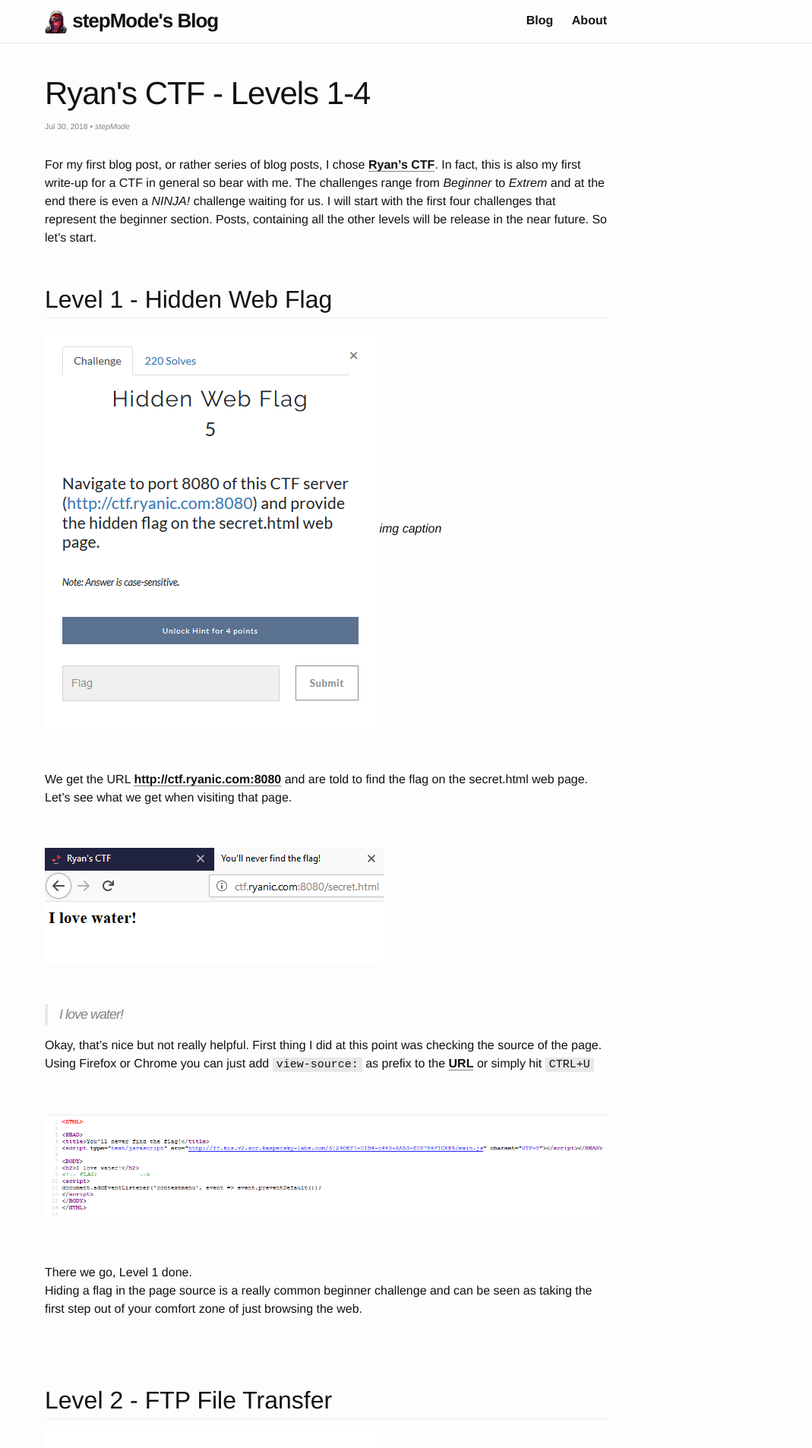
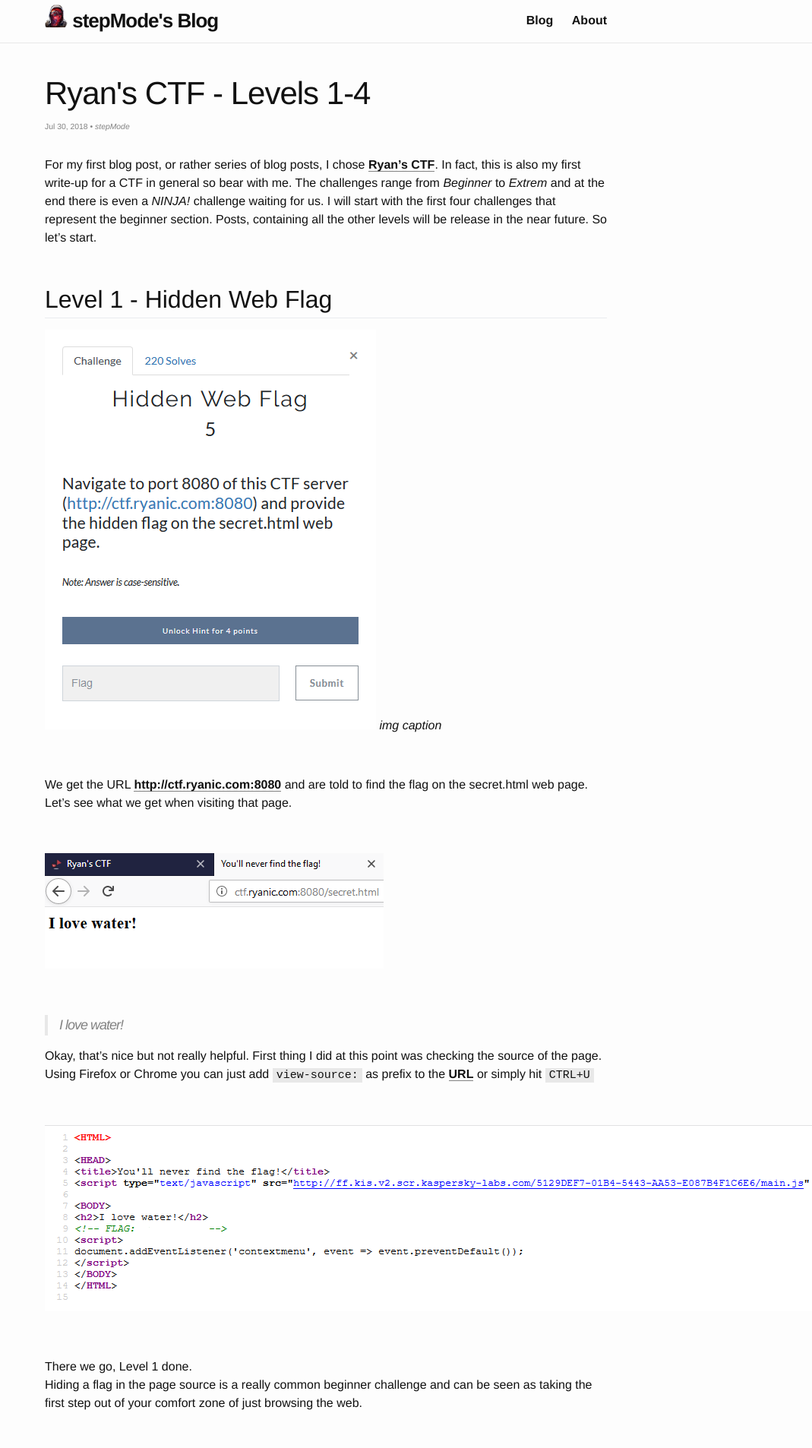
Before and after one commit to stepMode/stepmode.github.io, a Jekyll site: the page built from _posts/2018-07-30-ryans-ctf-levels-1-to-4.md, in a window 1280 px wide. Shown: the top 1906 px of the page at 76% size, without its empty margins (211-1280 px from the left). Built offline with Jekyll 4.4.1, drawn with Linux system fonts in a browser that asks for light colours.

Commit message:
comment out img in _base.scss

```diff
--- a/_sass/minimaless/_base.scss
+++ b/_sass/minimaless/_base.scss
@@ -72,10 +72,10 @@ pre {
 /**
  * Images
  */
-img {
+/**img {
   max-width: 100%;
   vertical-align: middle;
-}
+}*/
 
 
 
```
